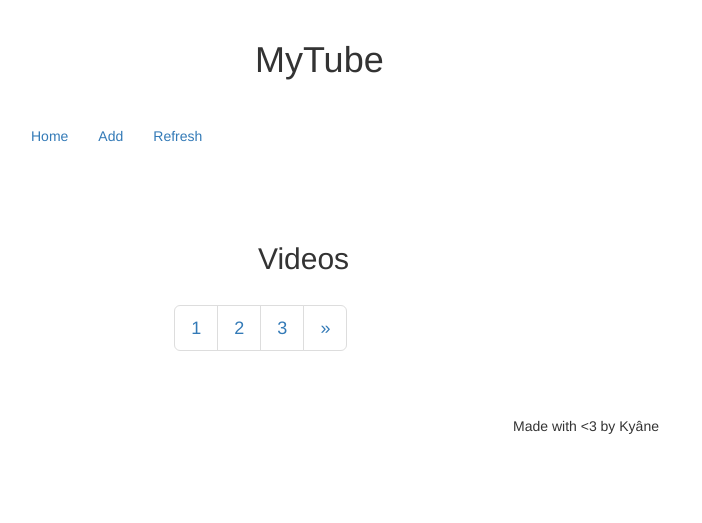
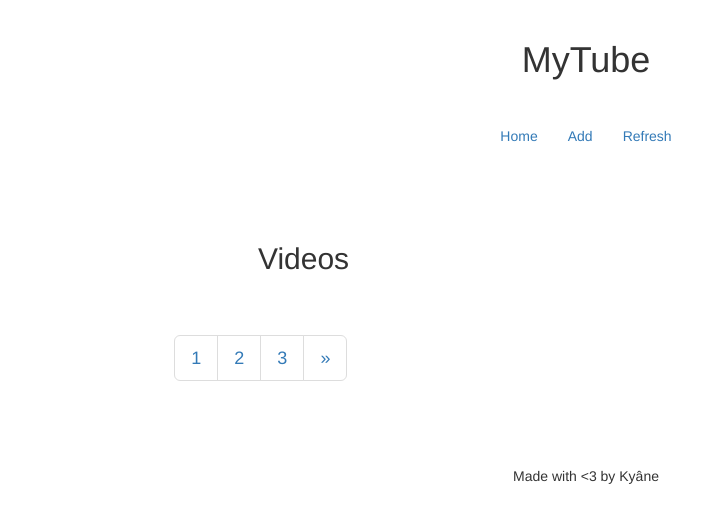
Before and after one commit to pichouk/mytube, a Django app: page / in a window 1280 px wide. Shown: the top 523 px of the page, without its empty margins (54-756 px from the left). Run offline with Django 3.2, Linux system fonts and the light colour scheme; data that the repository does not hold is empty; some libraries are stand-ins or nearby versions.

Commit message:
Modify header

```diff
--- a/static/css/base.css
+++ b/static/css/base.css
@@ -2,10 +2,17 @@
   CSS for the header part
 */
 header{
-    margin: 20px;
+    margin-top: 20px;
+    margin-bottom: 20px;
 }
 
 #header-banner{
+  display: flex;
+  align-items: center;
+  justify-content: center;
+}
+
+nav{
   display: flex;
   align-items: center;
   justify-content: center;
@@ -26,4 +33,6 @@ header{
     display: flex;
     align-items: center;
     justify-content: center;
+    margin-top: 20px;
+    margin-bottom: 20px;
 }
--- a/subscriptions/static/subscriptions/home.css
+++ b/subscriptions/static/subscriptions/home.css
@@ -1,3 +1,7 @@
+h2{
+  margin-bottom: 40px;
+}
+
 /* CSS for video list */
 p{
   margin: 20px;
--- a/subscriptions/templates/subscriptions/home.html
+++ b/subscriptions/templates/subscriptions/home.html
@@ -7,7 +7,7 @@
 {% block content %}
 <section id="left-section" class="col-lg-6 col-sm-6">
   <div class="row">
-    <h2 class="col-lg-10 col-lg-offset-2 col-md-offset-1">Videos</h3>
+    <h2 class="col-lg-10 col-lg-offset-2 col-md-offset-1">Videos</h2>
   </div>
 
   <div class="row">
--- a/templates/base.html
+++ b/templates/base.html
@@ -12,13 +12,13 @@
 <body>
 <div class="container-fluid">
   <header class="row">
-    <div id="header-banner" class="col-md-7 col-sm-6 col-xs-6" >
+    <div id="header-banner" class="col-lg-12 col-md-12 col-sm-12 col-xs-12" >
       <h1>MyTube</h1>
     </div>
   </header>
 
   <nav class="navbar">
-    <div class="container">
+    <div class="row">
       <ul class="nav navbar-nav">
         <li> <a href="/">Home</a> </li>
         <li> <a href="/add">Add</a> </li>
```
